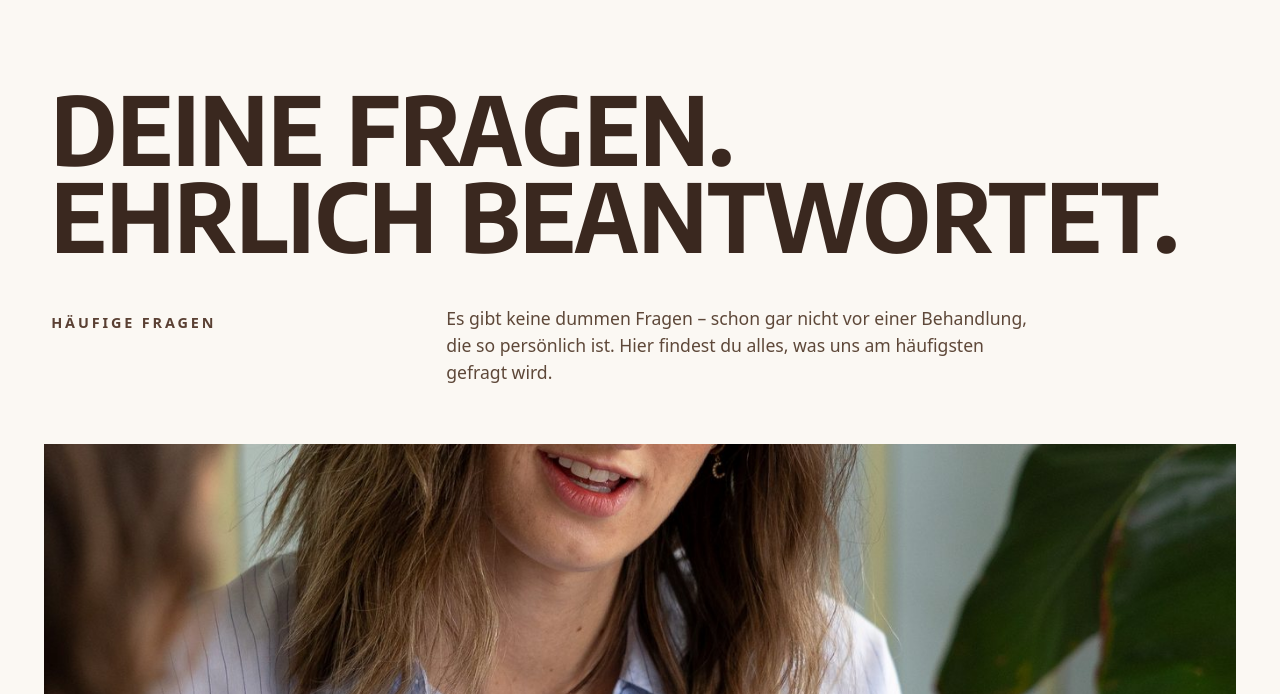
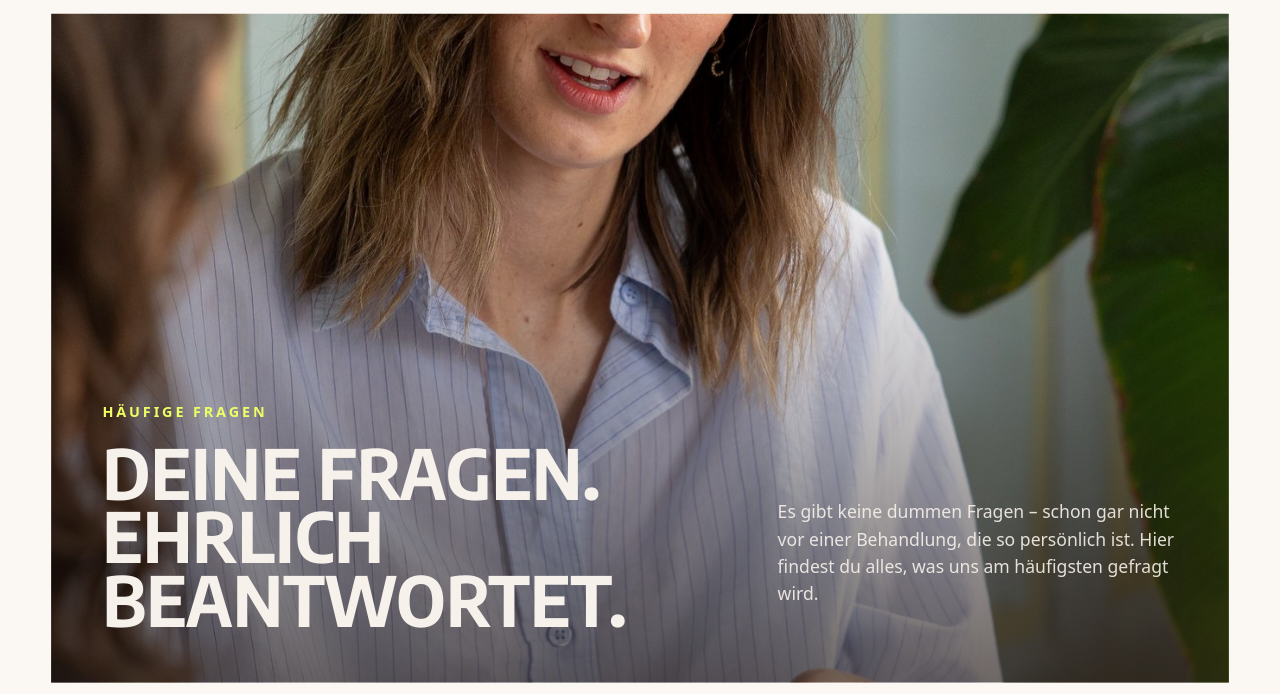
Before and after one commit to Melvin2-2/Eloure, an Astro site: page /faq in a window 1280 px wide. Shown: the part 106-800 px from the top of the page. Built offline with nearby package versions, Linux system fonts and the light colour scheme; Astro itself is replaced by a stand-in of ours.

Commit message:
Unterseiten-Hero: Variante A (Passepartout) aktiv
Vollbild im hellen Rahmen, Headline unten links im Bild, Text und Buttons
rechts; der Rahmen öffnet sich beim Scrollen bis randlos.

Co-Authored-By: Claude Opus 5.5 <noreply@anthropic.com>
Claude-Session: https://claude.ai/code/session_01W93HGZFEwST55N7Z3kYjrV

```diff
--- a/src/components/PageHero.astro
+++ b/src/components/PageHero.astro
@@ -18,7 +18,7 @@ interface Props {
   position?: string;
   variant?: 'editorial' | 'frame' | 'split' | 'collage';
 }
-const { title, sub, lead, image, image2, alt = '', position = 'center', variant = 'editorial' } = Astro.props;
+const { title, sub, lead, image, image2, alt = '', position = 'center', variant = 'frame' } = Astro.props;
 const hasSlot = Astro.slots.has('default');
 ---
 
@@ -233,11 +233,11 @@ const hasSlot = Astro.slots.has('default');
 
   .fr-content :global(.fr-title) {
     color: var(--cream);
-    font-size: clamp(2.6rem, 6.4vw, 7.2rem);
+    font-size: clamp(2.3rem, 5.4vw, 6.4rem);
   }
 
-  .fr-content :global(.fr-title .line) {
-    white-space: nowrap;
+  .fr-left {
+    min-width: 0;
   }
 
   .fr-right .ph-lead {
@@ -247,7 +247,7 @@ const hasSlot = Astro.slots.has('default');
 
   @media (min-width: 1000px) {
     .fr-content {
-      grid-template-columns: 1fr minmax(300px, 420px);
+      grid-template-columns: minmax(0, 1fr) minmax(300px, 400px);
     }
   }
 
```
